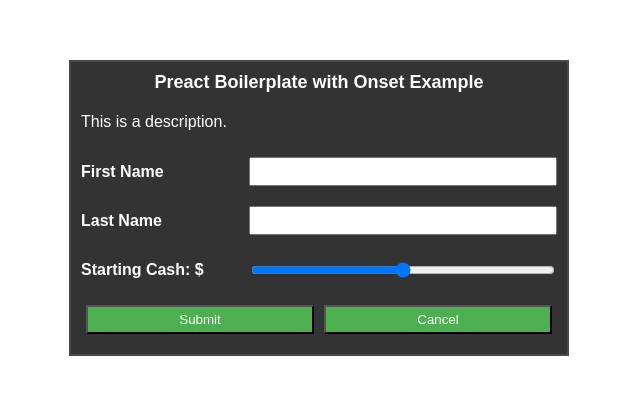
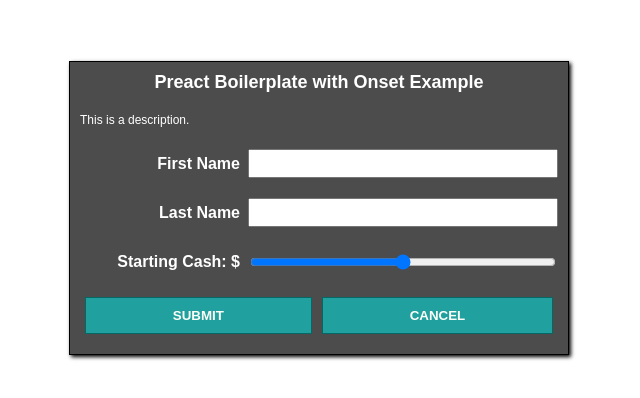
Before and after one commit to openface/onset-preact-boilerplate, a website: page html/index.html in a window 1280 px wide. Shown: the part 192-590 px from the top of the page, without its empty margins (321-961 px from the left). Drawn offline with Linux system fonts and the light colour scheme.

Commit message:
updating README

```diff
--- a/html/style.css
+++ b/html/style.css
@@ -20,18 +20,23 @@ html {
     align-content: center;
 }
 
+#render form {
+    width: 100%;
+    background-color: rgba(0, 0, 0, 0.7);
+    padding: 10px;
+    border: 1px solid #000;
+    box-shadow: 2px 2px 4px #000000;
+}
+
 #render form h2 {
-    font-size: 18px;
+    font-size: 20px;
     text-align: center;
     margin-top:0;
     margin-bottom: 20px;
 }
 
-#render form {
-    width: 100%;
-    background: #333333;
-    padding: 10px;
-    border: 2px solid rgba(255, 255, 255, 0.1);
+#render form p {
+    font-size: 12px;
 }
 
 #render form div {
@@ -44,6 +49,7 @@ html {
     order: 1;
     width: 10em;
     padding-right: 0.5em;
+    text-align: right;
     font-weight: bold;
 }
 
@@ -61,11 +67,14 @@ input, textarea, select {
 }
 
 button {
-    padding:5px;
-    background:#4CAF50;
-    color:#fff;
+    padding:10px;
+    background:#21A0A0;
+    color:#FCFFF7;
     flex: 1 1 auto;
     margin:0 5px;
+    border:1px solid #046865;
+    text-transform:uppercase;
+    font-weight:bold;
 }
 
 button:hover {
```
Also changed, not shown: README.md (added), 2 other files.
